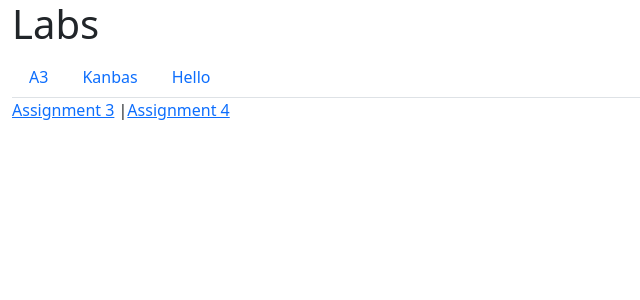
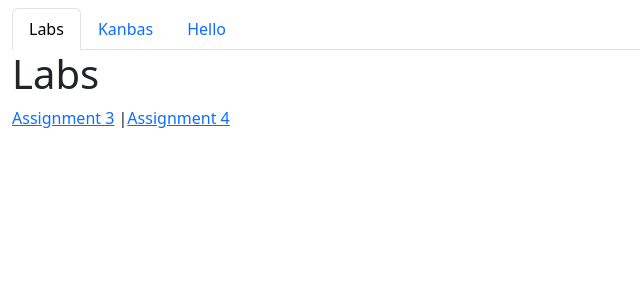
Before and after one commit to ArpitaWagulde/CS5610, a React (Create React App) app: page /#/Labs in a window 1280 px wide. Shown: the top 300 px of the page, without its empty margins (0-640 px from the left). Built offline with nearby package versions, Linux system fonts and the light colour scheme.

Commit message:
Main Nav Changes

```diff
--- a/src/Labs/index.tsx
+++ b/src/Labs/index.tsx
@@ -6,8 +6,8 @@ import Assignment4 from "./a4";
 function Labs() {
   return (
     <div className="container-fluid">
+      <Nav />
       <h1>Labs</h1>
-      <Nav />
       <Link to="/Labs/a3">Assignment 3</Link> |
       <Link to="/Labs/a4">Assignment 4</Link>
       <Routes>
--- a/src/Nav.tsx
+++ b/src/Nav.tsx
@@ -4,10 +4,10 @@ function Nav() {
   return (
     <nav className="nav nav-tabs mt-2">
       <Link
-        to="/Labs/a3"
-        className={`nav-link ${pathname.includes("a3") ? "active" : ""}`}
+        to="/Labs"
+        className={`nav-link ${pathname.includes("Labs") ? "active" : ""}`}
       >
-        A3
+        Labs
       </Link>
       <Link
         to="/Kanbas"
```
